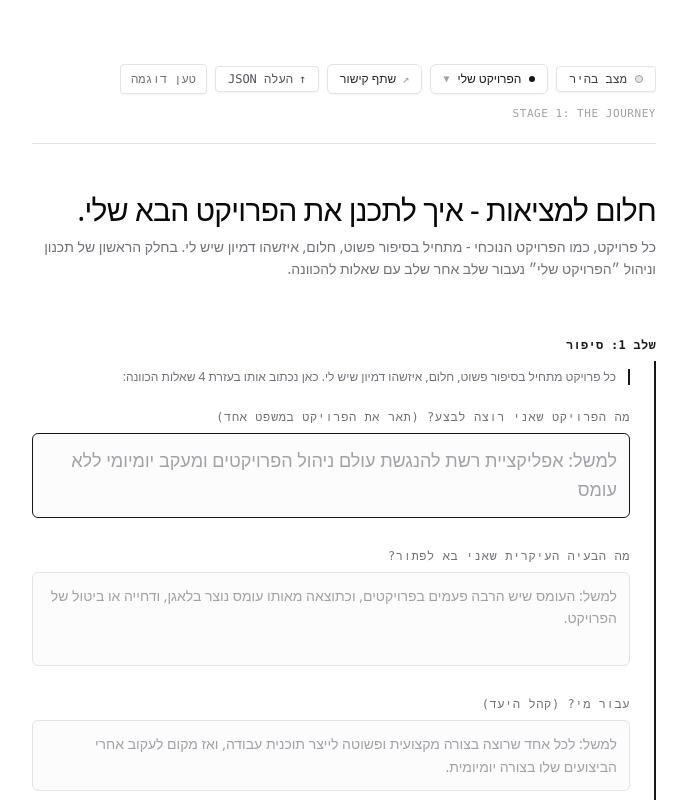
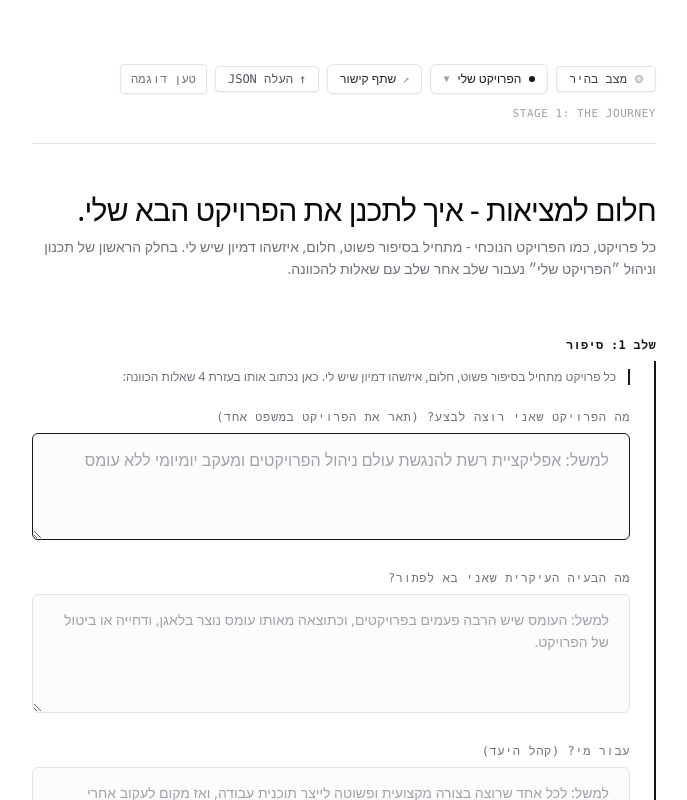
Before and after one commit to y9thqx6vzk-a11y/savtot-project-, a Next.js app: page / in a window 1280 px wide. Shown: the top 800 px of the page, without its empty margins (296-983 px from the left). Built offline with nearby package versions, Linux system fonts and the light colour scheme.

Commit message:
fix(ui): eliminate text clipping in planning inputs and textareas with RTL padding and auto-growth

```diff
--- a/src/app/globals.css
+++ b/src/app/globals.css
@@ -64,27 +64,33 @@ html.dark ::-webkit-scrollbar-thumb {
 }
 
 /* Fix RTL input & textarea text clipping, overflow and boundary issues */
-input, textarea, select {
-  direction: rtl;
-  text-align: right;
-  unicode-bidi: plaintext;
-  box-sizing: border-box;
+input:not([type="checkbox"]):not([type="radio"]):not([type="button"]):not([type="submit"]):not([type="range"]):not([type="color"]),
+textarea,
+select {
+  direction: rtl !important;
+  text-align: right !important;
+  box-sizing: border-box !important;
+  font-family: inherit !important;
+  line-height: 1.6 !important;
+  padding-right: 1.25rem !important; /* 20px generous right padding so Hebrew characters never get clipped against the border */
+  padding-left: 1.25rem !important;
+  text-indent: 0 !important;
 }
 
 input::placeholder, textarea::placeholder {
-  direction: rtl;
-  text-align: right;
-}
-
-/* Ensure minimum breathing room so Hebrew characters never touch the border or clip */
-input[type="text"], input[type="number"], input:not([type]) {
-  padding-right: 0.75rem;
-  padding-left: 0.75rem;
+  direction: rtl !important;
+  text-align: right !important;
 }
 
 textarea {
-  padding-right: 0.75rem;
-  padding-left: 0.75rem;
+  padding-top: 0.875rem !important;
+  padding-bottom: 0.875rem !important;
+  min-height: 84px;
+  overflow-y: auto !important;
+  word-break: break-word !important;
+  overflow-wrap: break-word !important;
+  white-space: pre-wrap !important;
+  resize: vertical;
 }
 
 /* Guaranteed high-contrast text visibility in dark mode */
--- a/src/components/journey/Step1Story.tsx
+++ b/src/components/journey/Step1Story.tsx
@@ -42,11 +42,16 @@ export default function Step1Story({ isActive, isPast }: { isActive: boolean, is
         <textarea
           autoFocus
           dir="rtl"
-          rows={2}
-          className="w-full bg-zinc-50/60 dark:bg-zinc-900/60 border border-zinc-200 dark:border-zinc-800 focus:border-zinc-900 dark:focus:border-zinc-400 rounded-md p-3 text-base md:text-lg font-light text-zinc-950 dark:text-zinc-50 focus:outline-none transition-colors resize-none placeholder:text-zinc-400 leading-relaxed"
+          rows={3}
+          className="w-full bg-zinc-50/60 dark:bg-zinc-900/60 border border-zinc-200 dark:border-zinc-800 focus:border-zinc-900 dark:focus:border-zinc-400 rounded-md px-4 py-3 sm:px-5 sm:py-3.5 text-base font-normal text-zinc-950 dark:text-zinc-50 focus:outline-none transition-colors min-h-[88px] resize-y placeholder:text-zinc-400 leading-relaxed"
           placeholder="למשל: אפליקציית רשת להנגשת עולם ניהול הפרויקטים ומעקב יומיומי ללא עומס"
           value={project.oneLiner}
           onFocus={(e) => e.target.select()}
+          onInput={(e) => {
+            const el = e.currentTarget;
+            el.style.height = 'auto';
+            el.style.height = `${Math.max(el.scrollHeight, 88)}px`;
+          }}
           onChange={(e) => updateProject({ oneLiner: e.target.value })}
           onKeyDown={(e) => {
             if (e.key === 'Enter' && !e.shiftKey) {
@@ -65,11 +70,16 @@ export default function Step1Story({ isActive, isPast }: { isActive: boolean, is
         <textarea
           id="step1-prob"
           dir="rtl"
-          className="w-full bg-zinc-50/60 dark:bg-zinc-900/60 border border-zinc-200 dark:border-zinc-800 focus:border-zinc-900 dark:focus:border-zinc-400 rounded-md p-3 text-sm text-zinc-900 dark:text-zinc-100 focus:outline-none transition-colors resize-none placeholder:text-zinc-400 leading-relaxed"
-          rows={3}
+          rows={4}
+          className="w-full bg-zinc-50/60 dark:bg-zinc-900/60 border border-zinc-200 dark:border-zinc-800 focus:border-zinc-900 dark:focus:border-zinc-400 rounded-md px-4 py-3 sm:px-5 sm:py-3.5 text-sm font-normal text-zinc-900 dark:text-zinc-100 focus:outline-none transition-colors min-h-[110px] resize-y placeholder:text-zinc-400 leading-relaxed"
           placeholder="למשל: העומס שיש הרבה פעמים בפרויקטים, וכתוצאה מאותו עומס נוצר בלאגן, ודחייה או ביטול של הפרויקט."
           value={project.problem}
           onFocus={(e) => e.target.select()}
+          onInput={(e) => {
+            const el = e.currentTarget;
+            el.style.height = 'auto';
+            el.style.height = `${Math.max(el.scrollHeight, 110)}px`;
+          }}
           onChange={(e) => updateProject({ problem: e.target.value })}
           onKeyDown={(e) => {
             if (e.key === 'Enter' && (e.metaKey || e.ctrlKey)) {
@@ -87,11 +97,16 @@ export default function Step1Story({ isActive, isPast }: { isActive: boolean, is
         <textarea
           id="step1-target"
           dir="rtl"
-          rows={2}
-          className="w-full bg-zinc-50/60 dark:bg-zinc-900/60 border border-zinc-200 dark:border-zinc-800 focus:border-zinc-900 dark:focus:border-zinc-400 rounded-md p-3 text-sm text-zinc-900 dark:text-zinc-100 focus:outline-none transition-colors resize-none placeholder:text-zinc-400 leading-relaxed"
+          rows={3}
+          className="w-full bg-zinc-50/60 dark:bg-zinc-900/60 border border-zinc-200 dark:border-zinc-800 focus:border-zinc-900 dark:focus:border-zinc-400 rounded-md px-4 py-3 sm:px-5 sm:py-3.5 text-sm font-normal text-zinc-900 dark:text-zinc-100 focus:outline-none transition-colors min-h-[88px] resize-y placeholder:text-zinc-400 leading-relaxed"
           placeholder="למשל: לכל אחד שרוצה בצורה מקצועית ופשוטה לייצר תוכנית עבודה, ואז מקום לעקוב אחרי הביצועים שלו בצורה יומיומית."
           value={project.targetAudience}
           onFocus={(e) => e.target.select()}
+          onInput={(e) => {
+            const el = e.currentTarget;
+            el.style.height = 'auto';
+            el.style.height = `${Math.max(el.scrollHeight, 88)}px`;
+          }}
           onChange={(e) => updateProject({ targetAudience: e.target.value })}
           onKeyDown={(e) => {
             if (e.key === 'Enter' && !e.shiftKey) {
@@ -110,11 +125,16 @@ export default function Step1Story({ isActive, isPast }: { isActive: boolean, is
         <textarea
           id="step1-day"
           dir="rtl"
-          className="w-full bg-zinc-50/60 dark:bg-zinc-900/60 border border-zinc-200 dark:border-zinc-800 focus:border-zinc-900 dark:focus:border-zinc-400 rounded-md p-3 text-sm text-zinc-900 dark:text-zinc-100 focus:outline-none transition-colors resize-none placeholder:text-zinc-400 leading-relaxed"
-          rows={2}
+          rows={3}
+          className="w-full bg-zinc-50/60 dark:bg-zinc-900/60 border border-zinc-200 dark:border-zinc-800 focus:border-zinc-900 dark:focus:border-zinc-400 rounded-md px-4 py-3 sm:px-5 sm:py-3.5 text-sm font-normal text-zinc-900 dark:text-zinc-100 focus:outline-none transition-colors min-h-[88px] resize-y placeholder:text-zinc-400 leading-relaxed"
           placeholder="למשל: המשתמש מבין בכמה שלבים פשוטים איך להתחיל, מתכנן בצורה נכונה, ומנהל מעקב יומיומי רגוע ללא בלאגן."
           value={project.dayInTheLife}
           onFocus={(e) => e.target.select()}
+          onInput={(e) => {
+            const el = e.currentTarget;
+            el.style.height = 'auto';
+            el.style.height = `${Math.max(el.scrollHeight, 88)}px`;
+          }}
           onChange={(e) => updateProject({ dayInTheLife: e.target.value })}
           onKeyDown={handleKeyDown}
         />
--- a/src/components/journey/Step2Gaps.tsx
+++ b/src/components/journey/Step2Gaps.tsx
@@ -107,7 +107,7 @@ export default function Step2Gaps({ isActive, isPast }: { isActive: boolean, isP
       <div className="bg-zinc-50 dark:bg-zinc-900/50 p-4 border border-zinc-200 dark:border-zinc-800 rounded space-y-3">
         <input
           dir="rtl"
-          className="w-full bg-white dark:bg-zinc-900 border border-zinc-200 dark:border-zinc-700 focus:border-zinc-900 dark:focus:border-zinc-300 rounded-md px-3 py-2 text-sm text-zinc-900 dark:text-zinc-100 focus:outline-none transition-colors placeholder:text-zinc-400"
+          className="w-full bg-white dark:bg-zinc-900 border border-zinc-200 dark:border-zinc-700 focus:border-zinc-900 dark:focus:border-zinc-300 rounded-md px-4 py-2.5 text-sm text-zinc-900 dark:text-zinc-100 focus:outline-none transition-colors placeholder:text-zinc-400"
           placeholder="תאר את פער הידע (טכנולוגיה, שיטה, רגולציה)..."
           value={newDesc}
           onChange={(e) => setNewDesc(e.target.value)}
@@ -134,7 +134,7 @@ export default function Step2Gaps({ isActive, isPast }: { isActive: boolean, isP
         <input
           id="step2-mit"
           dir="rtl"
-          className="w-full bg-white dark:bg-zinc-900 border border-zinc-200 dark:border-zinc-700 focus:border-zinc-900 dark:focus:border-zinc-300 rounded-md px-3 py-2 text-sm text-zinc-900 dark:text-zinc-100 focus:outline-none transition-colors placeholder:text-zinc-400"
+          className="w-full bg-white dark:bg-zinc-900 border border-zinc-200 dark:border-zinc-700 focus:border-zinc-900 dark:focus:border-zinc-300 rounded-md px-4 py-2.5 text-sm text-zinc-900 dark:text-zinc-100 focus:outline-none transition-colors placeholder:text-zinc-400"
           placeholder="פעולת אימות מקדימה / ניסוי מהיר (ספייק קוד, בדיקה)"
           value={newMit}
           onChange={(e) => setNewMit(e.target.value)}
--- a/src/components/journey/Step5Tasks.tsx
+++ b/src/components/journey/Step5Tasks.tsx
@@ -163,7 +163,7 @@ export default function Step5Tasks({ isActive, isPast }: { isActive: boolean, is
                   <div className="flex items-center gap-2 pt-1">
                     <input
                       dir="rtl"
-                      className="flex-1 bg-white dark:bg-zinc-900 border border-zinc-200 dark:border-zinc-700 focus:border-zinc-900 dark:focus:border-zinc-300 rounded px-2.5 py-1 text-xs text-zinc-900 dark:text-zinc-100 focus:outline-none placeholder:text-zinc-400"
+                      className="flex-1 bg-white dark:bg-zinc-900 border border-zinc-200 dark:border-zinc-700 focus:border-zinc-900 dark:focus:border-zinc-300 rounded px-3.5 py-1.5 text-xs text-zinc-900 dark:text-zinc-100 focus:outline-none placeholder:text-zinc-400"
                       placeholder="הוסף תת-משימה..."
                       value={newSubtaskInputs[task.id] || ""}
                       onChange={(e) => setNewSubtaskInputs({ ...newSubtaskInputs, [task.id]: e.target.value })}
@@ -202,7 +202,7 @@ export default function Step5Tasks({ isActive, isPast }: { isActive: boolean, is
       <div className="bg-zinc-50 dark:bg-zinc-900/50 p-4 border border-zinc-200 dark:border-zinc-800 rounded space-y-3 mt-4">
         <input
           dir="rtl"
-          className="w-full bg-white dark:bg-zinc-900 border border-zinc-200 dark:border-zinc-700 focus:border-zinc-900 dark:focus:border-zinc-300 rounded-md px-3 py-2 text-sm text-zinc-900 dark:text-zinc-100 focus:outline-none transition-colors placeholder:text-zinc-400"
+          className="w-full bg-white dark:bg-zinc-900 border border-zinc-200 dark:border-zinc-700 focus:border-zinc-900 dark:focus:border-zinc-300 rounded-md px-4 py-2.5 text-sm text-zinc-900 dark:text-zinc-100 focus:outline-none transition-colors placeholder:text-zinc-400"
           placeholder="שם המשימה הבאה..."
           value={newTaskTitle}
           onChange={(e) => setNewTaskTitle(e.target.value)}
--- a/src/components/journey/Step6Buffers.tsx
+++ b/src/components/journey/Step6Buffers.tsx
@@ -111,7 +111,7 @@ export default function Step6Buffers({ isActive, isPast }: { isActive: boolean,
           <input
             type="text"
             dir="rtl"
-            className="w-full bg-white dark:bg-zinc-900 border border-zinc-200 dark:border-zinc-700 focus:border-zinc-900 dark:focus:border-zinc-300 rounded px-3 py-1.5 text-base focus:outline-none font-mono text-zinc-950 dark:text-zinc-50 placeholder:text-zinc-400 transition-colors"
+            className="w-full bg-white dark:bg-zinc-900 border border-zinc-200 dark:border-zinc-700 focus:border-zinc-900 dark:focus:border-zinc-300 rounded px-4 py-2.5 text-sm focus:outline-none font-mono text-zinc-950 dark:text-zinc-50 placeholder:text-zinc-400 transition-colors"
             placeholder="למשל: שבוע, 7 ימים, 48 שעות"
             value={bufferText}
             onChange={(e) => setBufferText(e.target.value)}
--- a/src/components/journey/Step7OKRs.tsx
+++ b/src/components/journey/Step7OKRs.tsx
@@ -52,7 +52,7 @@ export default function Step7OKRs({ isActive, isPast }: { isActive: boolean, isP
                 </label>
                 <input
                   dir="rtl"
-                  className="w-full bg-white dark:bg-zinc-900 border border-zinc-200 dark:border-zinc-700 focus:border-zinc-900 dark:focus:border-zinc-300 rounded-md px-2.5 py-1.5 text-sm text-zinc-900 dark:text-zinc-100 focus:outline-none transition-colors placeholder:text-zinc-400"
+                  className="w-full bg-white dark:bg-zinc-900 border border-zinc-200 dark:border-zinc-700 focus:border-zinc-900 dark:focus:border-zinc-300 rounded-md px-4 py-2.5 text-sm text-zinc-900 dark:text-zinc-100 focus:outline-none transition-colors placeholder:text-zinc-400"
                   placeholder="למשל: זמן רינדור מהיר, אימות הנחה קריטית"
                   value={task.okr.metric}
                   onChange={(e) => updateTask(task.aveId, task.id, { okr: { ...task.okr, metric: e.target.value } })}
@@ -65,7 +65,7 @@ export default function Step7OKRs({ isActive, isPast }: { isActive: boolean, isP
                 <input
                   type="number"
                   dir="rtl"
-                  className="w-full bg-white dark:bg-zinc-900 border border-zinc-200 dark:border-zinc-700 focus:border-zinc-900 dark:focus:border-zinc-300 rounded-md px-2.5 py-1.5 text-sm font-mono text-zinc-900 dark:text-zinc-100 focus:outline-none transition-colors placeholder:text-zinc-400"
+                  className="w-full bg-white dark:bg-zinc-900 border border-zinc-200 dark:border-zinc-700 focus:border-zinc-900 dark:focus:border-zinc-300 rounded-md px-4 py-2.5 text-sm font-mono text-zinc-900 dark:text-zinc-100 focus:outline-none transition-colors placeholder:text-zinc-400"
                   placeholder="למשל: 100"
                   value={task.okr.target || ""}
                   onChange={(e) => updateTask(task.aveId, task.id, { okr: { ...task.okr, target: Number(e.target.value) } })}
@@ -77,7 +77,7 @@ export default function Step7OKRs({ isActive, isPast }: { isActive: boolean, isP
                 </label>
                 <input
                   dir="rtl"
-                  className="w-full bg-white dark:bg-zinc-900 border border-zinc-200 dark:border-zinc-700 focus:border-zinc-900 dark:focus:border-zinc-300 rounded-md px-2.5 py-1.5 text-sm font-mono text-zinc-900 dark:text-zinc-100 focus:outline-none transition-colors placeholder:text-zinc-400"
+                  className="w-full bg-white dark:bg-zinc-900 border border-zinc-200 dark:border-zinc-700 focus:border-zinc-900 dark:focus:border-zinc-300 rounded-md px-4 py-2.5 text-sm font-mono text-zinc-900 dark:text-zinc-100 focus:outline-none transition-colors placeholder:text-zinc-400"
                   placeholder="למשל: ms, %, משתמשים"
                   value={task.okr.unit}
                   onChange={(e) => updateTask(task.aveId, task.id, { okr: { ...task.okr, unit: e.target.value } })}
--- a/src/components/skeleton/SkeletonDashboard.tsx
+++ b/src/components/skeleton/SkeletonDashboard.tsx
@@ -429,7 +429,7 @@ export default function SkeletonDashboard() {
                                   <div className="flex items-center gap-2 pt-1">
                                     <input
                                       dir="rtl"
-                                      className="flex-1 bg-white dark:bg-zinc-850 border border-zinc-200 dark:border-zinc-700 focus:border-zinc-900 dark:focus:border-zinc-300 rounded px-2.5 py-1 text-xs text-zinc-900 dark:text-zinc-100 focus:outline-none placeholder:text-zinc-400"
+                                      className="flex-1 bg-white dark:bg-zinc-850 border border-zinc-200 dark:border-zinc-700 focus:border-zinc-900 dark:focus:border-zinc-300 rounded px-3.5 py-1.5 text-xs text-zinc-900 dark:text-zinc-100 focus:outline-none placeholder:text-zinc-400"
                                       placeholder="הוסף תת-משימה..."
                                       value={newSubtaskInputs[task.id] || ""}
                                       onChange={(e) => setNewSubtaskInputs({ ...newSubtaskInputs, [task.id]: e.target.value })}
@@ -587,7 +587,7 @@ export default function SkeletonDashboard() {
                 <div className="bg-zinc-50 dark:bg-zinc-900 border border-zinc-200 dark:border-zinc-800 p-3 rounded-md space-y-2 shadow-sm">
                   <input
                     dir="rtl"
-                    className="w-full bg-white dark:bg-zinc-800 border border-zinc-200 dark:border-zinc-700 rounded-md px-2.5 py-1.5 text-xs text-zinc-900 dark:text-zinc-100 placeholder:text-zinc-400 focus:outline-none focus:border-zinc-900 transition-colors"
+                    className="w-full bg-white dark:bg-zinc-800 border border-zinc-200 dark:border-zinc-700 rounded-md px-3.5 py-2 text-xs text-zinc-900 dark:text-zinc-100 placeholder:text-zinc-400 focus:outline-none focus:border-zinc-900 transition-colors"
                     placeholder="הוסף פער ידע / סיכון חדש..."
                     value={newGapDesc}
                     onChange={(e) => setNewGapDesc(e.target.value)}
@@ -609,7 +609,7 @@ export default function SkeletonDashboard() {
                   </div>
                   <input
                     dir="rtl"
-                    className="w-full bg-white dark:bg-zinc-800 border border-zinc-200 dark:border-zinc-700 rounded-md px-2.5 py-1.5 text-xs text-zinc-900 dark:text-zinc-100 placeholder:text-zinc-400 focus:outline-none focus:border-zinc-900 transition-colors"
+                    className="w-full bg-white dark:bg-zinc-800 border border-zinc-200 dark:border-zinc-700 rounded-md px-3.5 py-2 text-xs text-zinc-900 dark:text-zinc-100 placeholder:text-zinc-400 focus:outline-none focus:border-zinc-900 transition-colors"
                     placeholder="פעולת אימות (ניסוי / ספייק)"
                     value={newGapMit}
                     onChange={(e) => setNewGapMit(e.target.value)}
```
Also changed, not shown: src/components/journey/Step3Avenues.tsx (+8 -3 lines), src/components/journey/Step4OutsideView.tsx (+25 -10 lines).
